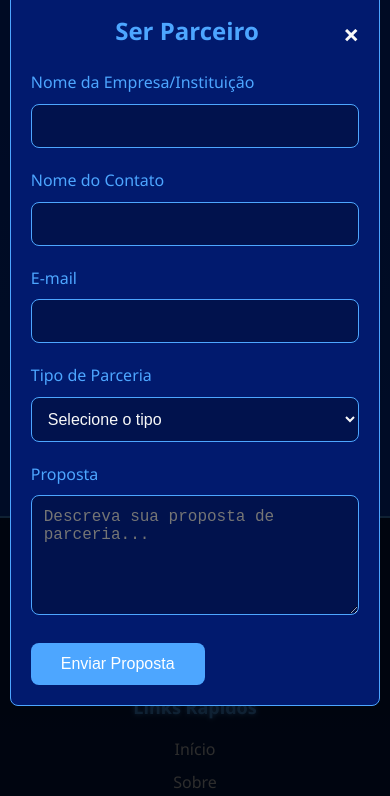
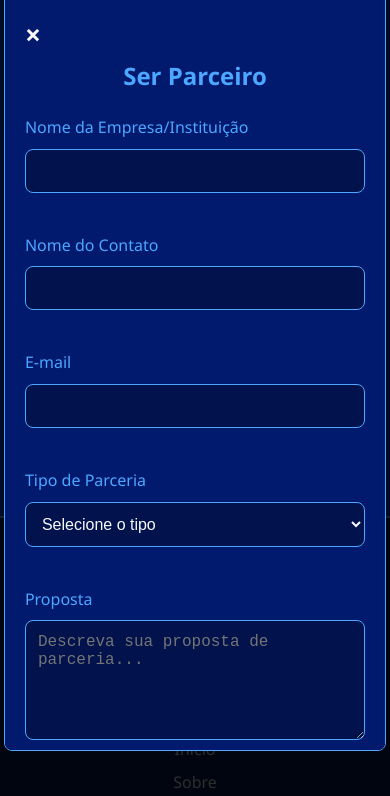
Before and after one commit to EquipeBlueline/Site-official, a plain HTML site: page contatos/contatos.html in a window 390 px wide. Both pictures are taken after a click on the button "Ser Parceiro". Shown: the part 3294-4090 px from the top of the page. Drawn offline with Linux system fonts and the light colour scheme.

Commit message:
Adicionando rolagem para o ser parceiro(formulario)

```diff
--- a/contatos/cont.css
+++ b/contatos/cont.css
@@ -555,3 +555,30 @@ footer {
         font-size: 20px;
     }
 }
+
+
+#partnershipModal .modal-content {
+    max-height: 80vh; /* máximo da tela visível */
+    overflow-y: auto; /* habilita rolagem se estourar */
+    min-height: 420px; /* altura mínima para não ficar pequeno demais */
+    display: flex;
+    flex-direction: column;
+    justify-content: flex-start;
+}
+
+/* Garante espaçamento adequado do botão no formulário */
+#partnershipForm {
+    display: flex;
+    flex-direction: column;
+    gap: 20px;
+}
+
+/* Em telas pequenas, ajusta o modal */
+@media (max-width: 768px) {
+    #partnershipModal .modal-content {
+        max-height: 90vh;
+        width: 98vw;
+        min-height: 350px;
+        padding-bottom: 12px; /* extra espaço para botão */
+    }
+}
```
